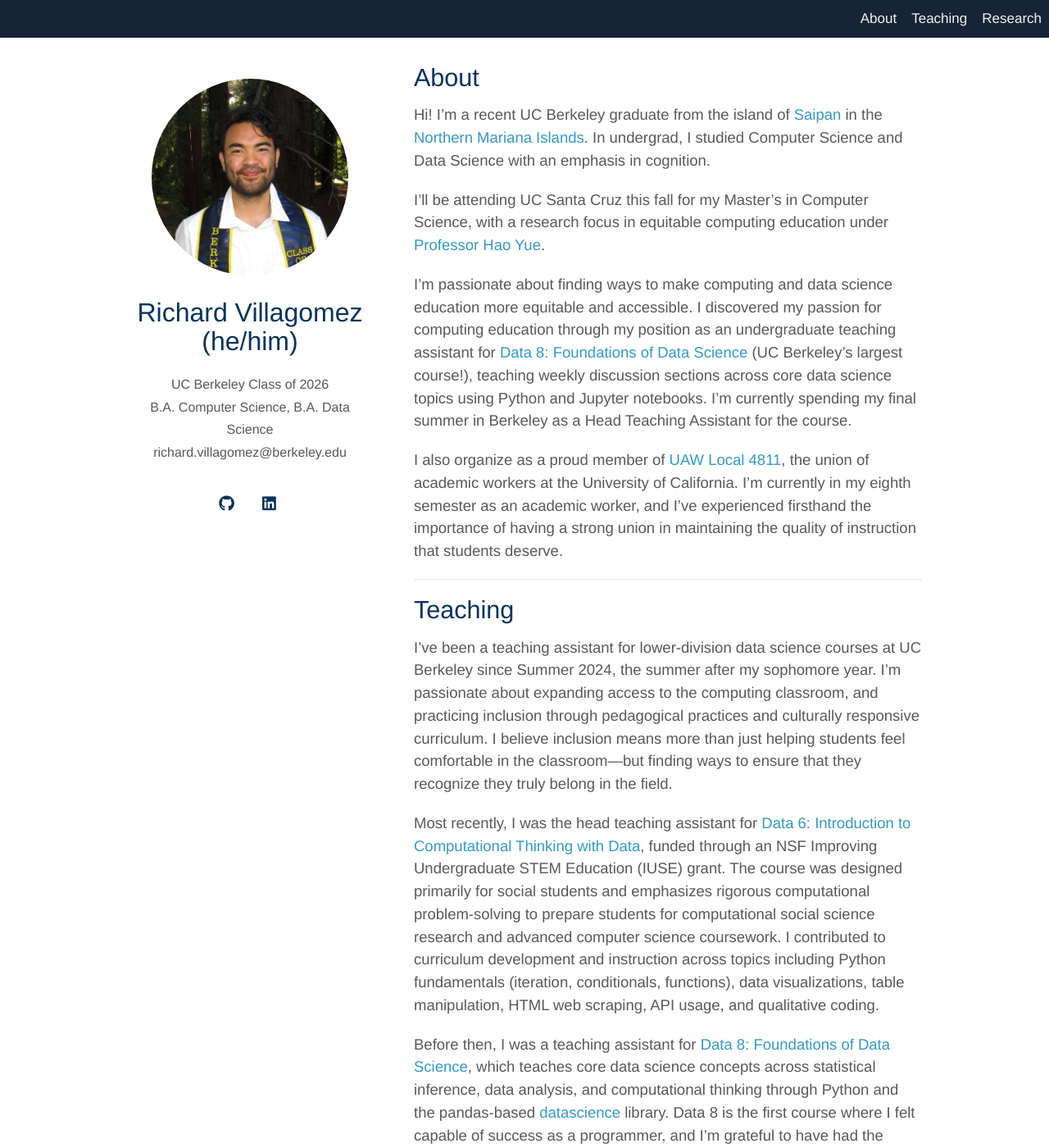
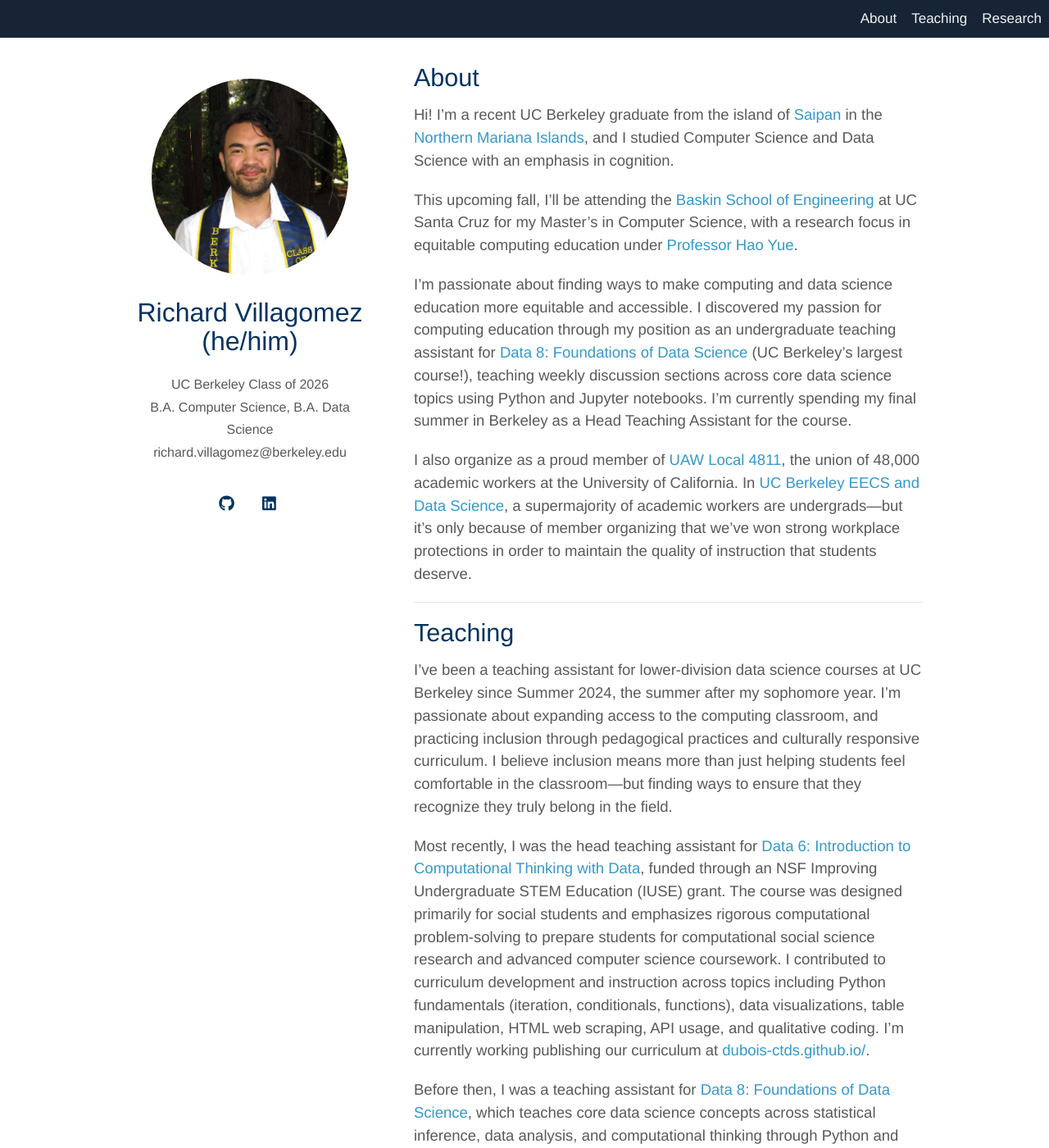
Before and after one commit to richardvillagomez/richardvillagomez.github.io, a Jekyll site: the page built from index.md, in a window 1280 px wide and 1400 px high. Shown: the whole window at 82% size. Built offline with Jekyll 4.4.1, drawn with Linux system fonts in a browser that asks for light colours; nearby versions of some CDN libraries; a style sheet for code colours, icons or effects is not loaded; our own code applies the rules of GitHub Pages for plain Markdown files; some of the changed text lies outside the part shown.

Commit message:
misc bio changes

```diff
--- a/_includes/research.md
+++ b/_includes/research.md
@@ -1,3 +1,2 @@
 ## Research
-(in progress!)
-My research interests are centered on computing education—specifically in designing curriculum and pedagogical approaches that expand access to computing for nontraditional and underrepresented students, while fostering deep conceptual understanding and a true sense of belonging.
+My research interests are centered on computing education—specifically in designing curriculum and pedagogical approaches that expand access to computing for nontraditional and underrepresented students, while fostering deep conceptual understanding and a true sense of belonging. These interests have stemmed from my personal experiences, both as a student and an instructor.
--- a/_includes/teaching.md
+++ b/_includes/teaching.md
@@ -2,9 +2,8 @@
 
 I’ve been a teaching assistant for lower-division data science courses at UC Berkeley since Summer 2024, the summer after my sophomore year. I’m passionate about expanding access to the computing classroom, and practicing inclusion through pedagogical practices and culturally responsive curriculum. I believe inclusion means more than just helping students feel comfortable in the classroom—but finding ways to ensure that they recognize they truly belong in the field.
 
-Most recently, I was the head teaching assistant for [Data 6: Introduction to Computational Thinking with Data](https://data6.org/fa25/), funded through an NSF Improving Undergraduate STEM Education (IUSE) grant. The course was designed primarily for social students and emphasizes rigorous computational problem-solving to prepare students for computational social science research and advanced computer science coursework. I contributed to curriculum development and instruction across topics including Python fundamentals (iteration, conditionals, functions), data visualizations, table manipulation, HTML web scraping, API usage, and qualitative coding.
+Most recently, I was the head teaching assistant for [Data 6: Introduction to Computational Thinking with Data](https://data6.org/fa25/), funded through an NSF Improving Undergraduate STEM Education (IUSE) grant. The course was designed primarily for social students and emphasizes rigorous computational problem-solving to prepare students for computational social science research and advanced computer science coursework. I contributed to curriculum development and instruction across topics including Python fundamentals (iteration, conditionals, functions), data visualizations, table manipulation, HTML web scraping, API usage, and qualitative coding. I'm currently working publishing our curriculum at [dubois-ctds.github.io/](https://dubois-ctds.github.io/).
 
-Before then, I was a teaching assistant for [Data 8: Foundations of Data Science](https://www.data8.org/), which teaches core data science concepts across statistical inference, data analysis, and computational thinking through Python and the pandas-based [datascience](https://www.data8.org/datascience/) library. Data 8 is the first course where I felt capable of success as a programmer, and
-I'm grateful to have had the privilege of teaching hundreds of students in my discussion sections and helping them recognize their potential and ultimately see themselves as data scientists.
+Before then, I was a teaching assistant for [Data 8: Foundations of Data Science](https://www.data8.org/), which teaches core data science concepts across statistical inference, data analysis, and computational thinking through Python and the pandas-based [datascience](https://www.data8.org/datascience/) library. Data 8 is the first course where I felt capable of success as a programmer, and I'm grateful to have had the privilege of teaching hundreds of students in my discussion sections and helping them recognize their potential and ultimately see themselves as data scientists.
 
 I make all my teaching materials public! Here are my [teaching materials](https://richardvillagomez.notion.site/data8-su25) from the Summer 2025 iteration of Data 8.
--- a/index.md
+++ b/index.md
@@ -4,13 +4,13 @@ layout: homepage
 
 ## About
 
-Hi! I’m a recent UC Berkeley graduate from the island of [Saipan](https://en.wikipedia.org/wiki/Saipan,_Northern_Mariana_Islands) in the [Northern Mariana Islands](https://en.wikipedia.org/wiki/Northern_Mariana_Islands). In undergrad, I studied Computer Science and Data Science with an emphasis in cognition.
+Hi! I’m a recent UC Berkeley graduate from the island of [Saipan](https://en.wikipedia.org/wiki/Saipan,_Northern_Mariana_Islands) in the [Northern Mariana Islands](https://en.wikipedia.org/wiki/Northern_Mariana_Islands), and I studied Computer Science and Data Science with an emphasis in cognition.
 
-I'll be attending UC Santa Cruz this fall for my Master's in Computer Science, with a research focus in equitable computing education under [Professor Hao Yue](https://campusdirectory.ucsc.edu/cd_detail?uid=hyue11).
+This upcoming fall, I'll be attending the [Baskin School of Engineering](https://engineering.ucsc.edu/) at UC Santa Cruz for my Master's in Computer Science, with a research focus in equitable computing education under [Professor Hao Yue](https://campusdirectory.ucsc.edu/cd_detail?uid=hyue11).
 
 I'm passionate about finding ways to make computing and data science education more equitable and accessible. I discovered my passion for computing education through my position as an undergraduate teaching assistant for [Data 8: Foundations of Data Science](https://www.data8.org/) (UC Berkeley's largest course!), teaching weekly discussion sections across core data science topics using Python and Jupyter notebooks. I'm currently spending my final summer in Berkeley as a Head Teaching Assistant for the course.
 
-I also organize as a proud member of [UAW Local 4811](https://www.uaw4811.org/), the union of academic workers at the University of California. I’m currently in my eighth semester as an academic worker, and I've experienced firsthand the importance of having a strong union in maintaining the quality of instruction that students deserve.
+I also organize as a proud member of [UAW Local 4811](https://www.uaw4811.org/), the union of 48,000 academic workers at the University of California. In [UC Berkeley EECS and Data Science](https://eecsdsstaff.org/), a supermajority of academic workers are undergrads—but it's only because of member organizing that we've won strong workplace protections in order to maintain the quality of instruction that students deserve.
 
 ---
 {% include_relative _includes/teaching.md %}
```
